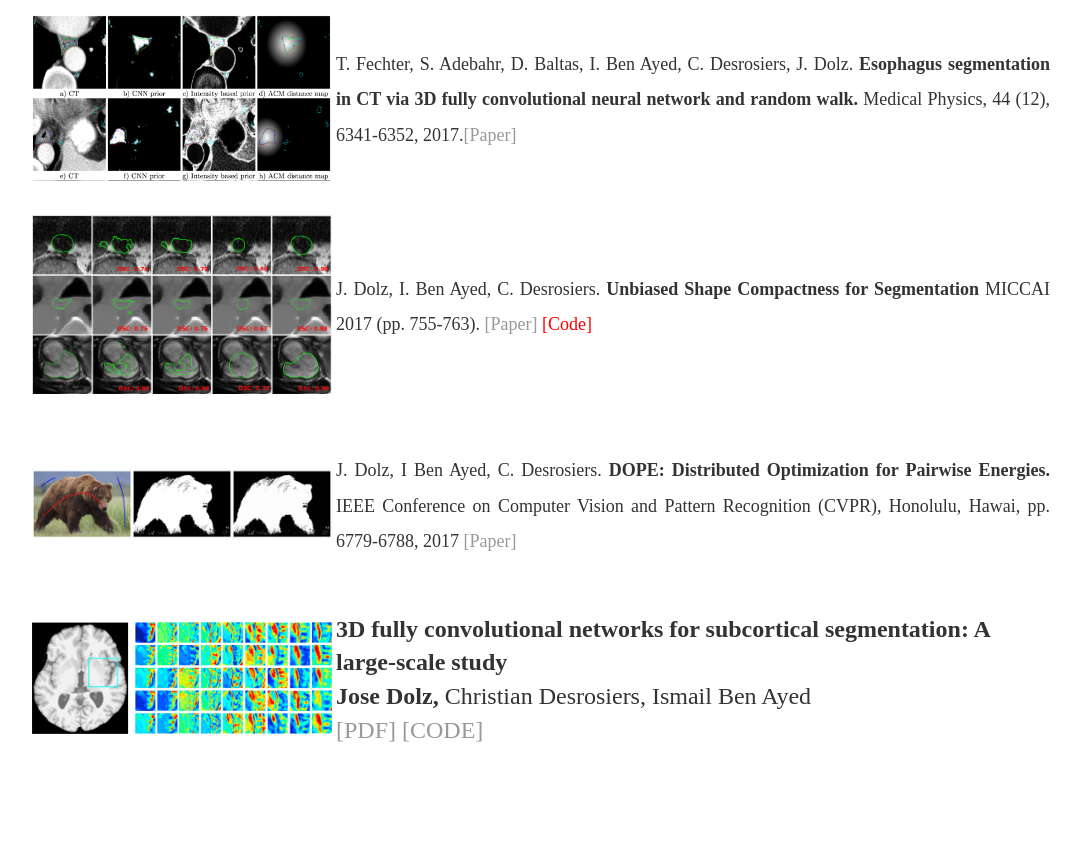
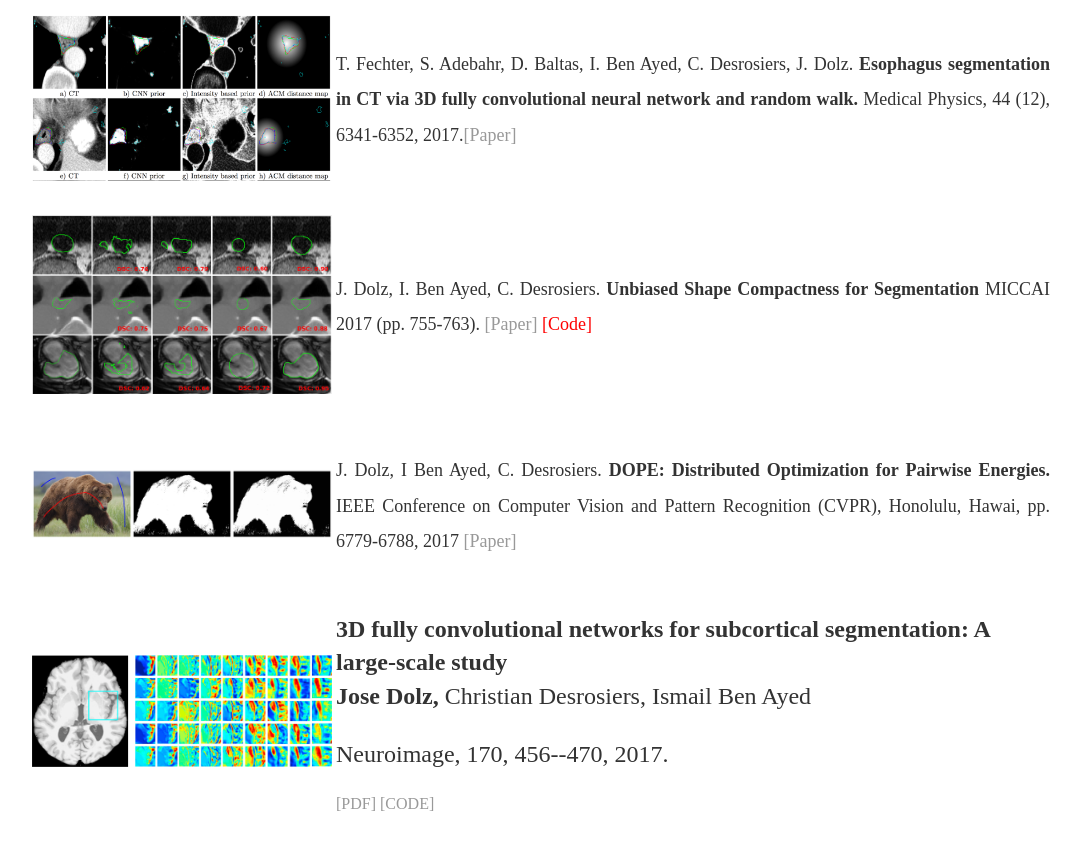
Before and after one commit to josedolz/josedolz.github.io, a Jekyll site: the page built from publications/index.html, in a window 1280 px wide and 900 px high, scrolled down 1408 px. Shown: the top 850 px of the window, without its empty margins (99-1180 px from the left). Built offline with Jekyll 4.4.1, drawn with Linux system fonts in a browser that asks for light colours.

Commit message:
Update index.html

```diff
--- a/publications/index.html
+++ b/publications/index.html
@@ -98,8 +98,9 @@ title: publications
     <p class="media-heading">
       <strong>3D fully convolutional networks for subcortical segmentation: A large-scale study</strong><br />
       <strong>Jose Dolz,</strong>  Christian Desrosiers, Ismail Ben Ayed<br />
+      <p>Neuroimage, 170, 456--470, 2017.</p>
       <a href="https://www.sciencedirect.com/science/article/pii/S1053811917303324">[PDF]</a>
-			<a href="https://github.com/josedolz/LiviaNET">[CODE]</a><br /></p>
+	<a href="https://github.com/josedolz/LiviaNET">[CODE]</a><br /></p>
 	</div>
 	</div>
 	</td>
```
